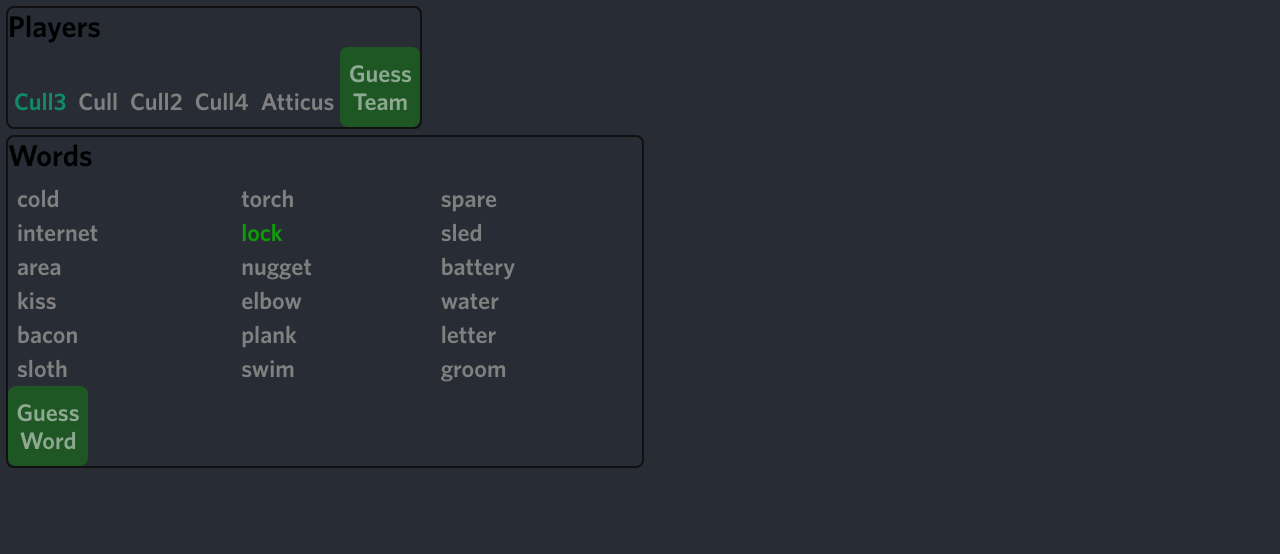
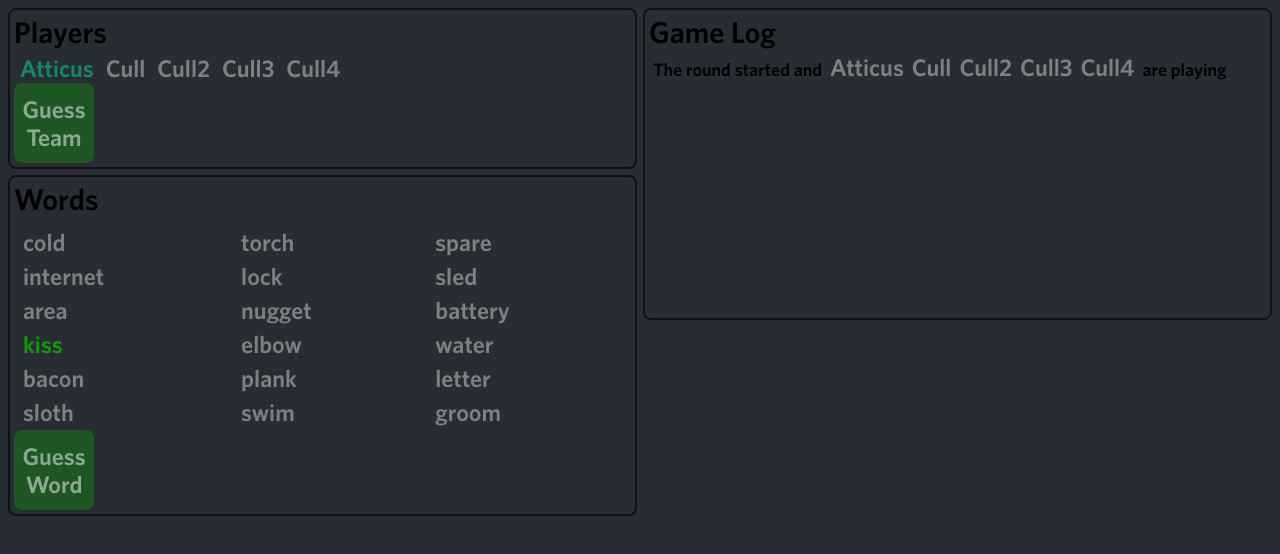
Before and after one commit to atticuscull-zz/atticuscull.github.io, a React (Create React App) app: page / in a window 1280 px wide. Both pictures are taken after a click on the button "Start Round". Shown: the top 554 px of the page. Built offline with nearby package versions, Linux system fonts and the light colour scheme.

Commit message:
B11 Add game log

```diff
--- a/src/App.css
+++ b/src/App.css
@@ -2,7 +2,6 @@
   text-align: left;
   background-color: #282c34;
   min-height: 100vh;
-  padding: 6px
 }
 
 .App-logo {
@@ -66,6 +65,22 @@
   border-style: solid;
   border-radius: 8px;
   margin-bottom: 6px;
+  width: 100%;
+  padding: 4px;
+}
+
+.gamelog {
+  background-color: #282c34;
+  display: inline-block;
+  border-width: 2px;
+  border-color: #111111;
+  border-style: solid;
+  border-radius: 8px;
+  margin-bottom: 6px;
+  width: 100%;
+  height: 300px;
+  padding: 4px;
+  overflow-y: auto;
 }
 
 .wordlist {
@@ -76,7 +91,23 @@
   border-style: solid;
   border-radius: 8px;
   margin-bottom: 6px;
+  width: 100%;
+  padding: 4px;
+}
+
+.game {
+  display: flex;
+  padding: 8px;
+  padding-right: 20px;
+}
+
+.leftside {
+  margin-right: 18px;
   width: 50%;
+}
+
+.rightside {
+  width: 50%
 }
 
 .header {
@@ -90,6 +121,20 @@ button:focus {
   outline: 0;
 }
 
+.gamelog::-webkit-scrollbar {
+  width: 10px;
+
+}
+
+.gamelog::-webkit-scrollbar-track {
+    border-radius: 10px;
+}
+
+.gamelog::-webkit-scrollbar-thumb {
+    border-radius: 10px;
+    background-color: #444444;
+}
+
 .guessButton {
   display: inline-block;
   border-radius: 8px;
@@ -98,6 +143,43 @@ button:focus {
   height: 80px;
   font-family: "Whitney";
   font-size: 24px;
+}
+
+.logtext {
+  display: inline-block;
+  font-size: 18px;
+  font-family: "Whitney";
+  margin: 4px;
+  margin-top: 0px;
+  margin-bottom: 0px;
+}
+
+.logplayer {
+  border: 0px solid #000000;
+  font-size: 24px;
+  font-family: "Whitney";
+  display: inline-block;
+  margin: 4px;
+  margin-top: 0px;
+  margin-bottom: 0px;
+  color: #808080;
+}
+
+.logword {
+  border: 0px solid #000000;
+  font-size: 24px;
+  font-family: "Whitney";
+  display: inline-block;
+  margin: 4px;
+  margin-top: 0px;
+  margin-bottom: 0px;
+  color: #808080;
+}
+
+.rounddivider {
+  border: 1px solid black;
+  margin-left: 4px;
+  margin-right: 4px;
 }
 
 .App-link {
--- a/src/myStuff/Game.js
+++ b/src/myStuff/Game.js
@@ -2,6 +2,7 @@ import React, { useState } from "react";
 import Wordlist from "./Wordlist";
 import Playerlist from "./Playerlist";
 import wordlist2000 from "./Constants/wordlist";
+import GameLog from "./GameLog";
 
 function generateRandomWordSet(numberOfWords, list){
   if(numberOfWords === 1){
@@ -39,6 +40,8 @@ function Game(props) {
     }]);
   const thisPlayer = 0;
   const [gameRunning, setGameRunning] = useState(false);
+  const [teamShibboleths, setTeamShibboleths] = useState([]);
+  const [history, setHistory] = useState([]);
 
   function newWordSet() {
     let L = generateRandomWordSet(18, wordlist2000.split(","))
@@ -80,6 +83,7 @@ function Game(props) {
     w2 += (w2>=w1);
     w1 = words[w1];
     w2 = words[w2];
+    setTeamShibboleths([w1, w2]);
     let newList = [];
     newTeams[0].forEach((p)=>{
       p.shibboleth = w1;
@@ -89,11 +93,11 @@ function Game(props) {
       p.shibboleth = w2;
       newList.push(p);
     });
-
-    setPlayerlist(newList);
+    let P = playerlist.map(e => e.name);
+    setPlayerlist(newList.sort((a, b) => P.indexOf(a.name) - P.indexOf(b.name) ));
   }
 
-  function onStartRound(){
+  function onStartRound() {
     setPlayerlist(playerlist.map(function(e) {
       let newE = e
       newE.active = true;
@@ -101,29 +105,82 @@ function Game(props) {
     }));
     randomizeTeams(newWordSet());
     setGameRunning(true);
+    addMessage([{
+      type: "RS",
+      parts: {
+        players: playerlist.map(e=>e.name),
+        words: []
+      }
+    }])
+  }
+
+  function endRound(win) {
+    setGameRunning(false);
+    setPlayerlist(playerlist.map(function (e) {
+      let newE = e
+      newE.active = false;
+      return newE
+    }));
+    let Teams = playerlist.reduce((a, e)=> {
+      if(!a.includes(e.shibboleth)){
+        return a.concat([e.shibboleth]);
+      }
+      return a
+    }, [playerlist[thisPlayer].shibboleth]);
+    return({
+      type: "RO",
+      parts: {
+        players: playerlist.map(e => e.name),
+        words: [win? Teams[0]: Teams[1]]
+      }
+    })
+  }
+
+  function addMessage(messages) {
+    let h = [];
+    h.push(...history);
+    let m = messages;
+    m.map(e=>{
+      e.index = history.length + m.indexOf(e)
+      return e
+    });
+    h.push(...m);
+    setHistory(h);
   }
 
   return(
     <div className="game">
-      <div>
+      <div className="leftside">
         <Playerlist
           playerlist={playerlist}
           player={playerlist[thisPlayer]}
           gameRunning={gameRunning}
+          onClick={(guessedPlayers)=>{
+            let P = playerlist.map(e => e.name);
+            addMessage([{ type: "TG", parts: { players: [playerlist[thisPlayer].name, ...guessedPlayers.sort((a, b) => P.indexOf(a) - P.indexOf(b))], words: [] } }]);
+          }}
         />
-      </div>
-      <div>
         <Wordlist
           wordlist={wordlist}
           player={playerlist[thisPlayer]}
           gameRunning={gameRunning}
+          onClick={(h)=>{
+            addMessage([
+              { type: "WG", parts: { players: [playerlist[thisPlayer].name], words: [h] } },
+              endRound(teamShibboleths.includes(h) && playerlist[thisPlayer].shobboleth !== h)
+            ]);
+          }}
         />
+        {gameRunning || (
+          <button onClick={() => onStartRound()} className="start-button">
+            Start Round
+          </button>)
+        }
       </div>
-      {gameRunning || (
-        <button onClick={() => onStartRound()} className="start-button">
-          Start Round
-        </button>)
-      }
+      <div className="rightside">
+        <GameLog history={history} />
+      </div>
+
 
     </div>
   )
--- /dev/null
+++ b/src/myStuff/GameLog.js
@@ -0,0 +1,21 @@
+import React, { useEffect, useState } from "react";
+import Message from "./Message";
+
+function GameLog(props) {
+  const [history, setHistory] = useState(props.history);
+
+  useEffect(()=>{
+    setHistory(props.history);
+  },[setHistory, props, history]);
+
+  return(
+    <div className="gamelog">
+      <p className="header">Game Log</p>
+      <div>
+        {history.map(e=><Message type={e.type} parts={e.parts} key={e.index}/>)}
+      </div>
+    </div>
+  )
+}
+
+export default GameLog;
--- a/src/myStuff/GuessTeamButton.js
+++ b/src/myStuff/GuessTeamButton.js
@@ -8,13 +8,16 @@ function GuessTeamButton(props) {
   },[setAvailable, props])
 
   return (
+    <div>
       <button
         className="guessButton"
         style={{
           background: available ? styles.guessTeam.activeBG : styles.guessTeam.inactiveBG,
           color: available ? styles.guessTeam.activeTextColor : styles.guessTeam.inactiveTextColor
         }}
+        onClick={()=>props.onClick()}
       >Guess Team</button>
+    </div>
   )
 }
 
--- a/src/myStuff/GuessWordButton.js
+++ b/src/myStuff/GuessWordButton.js
@@ -14,6 +14,7 @@ function GuessWordButton(props) {
         background: available ? styles.guessTeam.activeBG : styles.guessTeam.inactiveBG,
         color: available ? styles.guessTeam.activeTextColor : styles.guessTeam.inactiveTextColor
       }}
+      onClick={props.onClick}
     >Guess Word</button>
   )
 }
--- /dev/null
+++ b/src/myStuff/Message.js
@@ -0,0 +1,45 @@
+import React, { useEffect, useState } from "react";
+
+function Message(props) {
+  const [messageType, setMessageType] = useState(props.type);
+  const [messageParts, setMessageParts] = useState(props.parts);
+  useEffect(() => {
+    setMessageType(props.type);
+    setMessageParts(props.parts);
+  }, [setMessageType, setMessageParts, props]);
+
+  return (
+    <div
+      className="message"
+    >
+      {(messageType === "WG")&& <div>
+        <p className="logplayer">{messageParts.players[0]}</p>
+        <p className="logtext"> guessed that </p>
+        <p className="logword">{messageParts.words[0]}</p>
+        <p className="logtext"> was the other team's word</p>
+      </div>}
+      {(messageType === "TG") && <div>
+        <p className="logplayer">{messageParts.players[0]}</p>
+        <p className="logtext"> guessed that </p>
+        <p className="logplayer">{messageParts.players[1]}</p>
+        <p className="logtext"> and </p>
+        <p className="logplayer">{messageParts.players[2]}</p>
+        <p className="logtext"> were on their team</p>
+      </div>}
+      {(messageType === "RO") && <div>
+        <p className="logtext">The round ended and team </p>
+        <p className="logword">{messageParts.words[0]}</p>
+        <p className="logtext"> wins!</p>
+        <hr className="rounddivider"/>
+      </div>}
+      {(messageType === "RS") && <div>
+        <p className="logtext">The round started and </p>
+        {messageParts.players.map(e=><p className="logplayer" key={e}>{e}</p>)}
+        <p className="logtext">are playing</p>
+      </div>}
+    </div>
+  )
+
+}
+
+export default Message;
--- a/src/myStuff/Player.js
+++ b/src/myStuff/Player.js
@@ -24,7 +24,7 @@ function Player(props){
       onClick={()=>{
         if(active){
           setHighlighted(!highlighted);
-          props.changeHighlightCount(Math.pow(-1, highlighted+0));
+          props.changeHighlightCount(Math.pow(-1, highlighted+0), props.name);
         }
       }}
       style={{ color: currentColor }}
--- a/src/myStuff/Playerlist.js
+++ b/src/myStuff/Playerlist.js
@@ -6,8 +6,9 @@ import styles from "./Constants/styles";
 function Playerlist (props) {
   const [players, setPlayers] = useState(props.playerlist);
   const [highlightCount, setHighlightCount] = useState(0);
-  const [guessAvaialbe, setGuessAvailable] = useState(false);
+  const [guessAvailable, setGuessAvailable] = useState(false);
   const [gameRunning, setGameRunning] = useState(props.gameRunning);
+  const [highlightList, setHighlightList] = useState([]);
 
   function renderPlayer(inPlayer) {
     let isThisPlayer = (props.player.name === inPlayer.name);
@@ -21,7 +22,22 @@ function Playerlist (props) {
         color={isThisPlayer ? thisPlayerColor : defaultColor}
         highlightColor={isThisPlayer ? thisPlayerColor : highlightColor}
         key={inPlayer.name}
-        changeHighlightCount={(n) => { setHighlightCount(highlightCount + n*(!isThisPlayer)) }}
+        changeHighlightCount={(n, name) => {
+          if(!isThisPlayer){
+            setHighlightCount(highlightCount + n);
+
+            var h = [];
+            if (highlightList.includes(name)) {
+              let I = highlightList.indexOf(name);
+              h = highlightList.slice(0, I).concat(highlightList.slice(I + 1, highlightList.length));
+            } else {
+              h = [].concat(highlightList);
+              h.push(name);
+            }
+            setHighlightList(h);
+          }
+
+        }}
         active={true}
 
       />)
@@ -59,7 +75,7 @@ function Playerlist (props) {
     >
       <p className="header">Players</p>
       {players.map(e=> renderPlayer(e))}
-      {gameRunning && <GuessTeamButton available={guessAvaialbe}/>}
+      {gameRunning && <GuessTeamButton onClick={guessAvailable? ()=>props.onClick(highlightList): ()=>{}} available={guessAvailable}/>}
     </div>
   )
 }
--- a/src/myStuff/Wordlist.js
+++ b/src/myStuff/Wordlist.js
@@ -47,14 +47,15 @@ function Wordlist (props) {
   useEffect(() => {
     setWords(props.wordlist);
     setGameRunning(props.gameRunning);
-  }, [setGameRunning, setWords, props]);
-
-  //const wordCols = columnBreak(words);
+    if(!props.gameRunning){
+      setHighlightedWord("");
+    }
+  }, [setHighlightedWord, setGameRunning, setWords, props]);
 
   return (
     <div className="wordlist">
       <p className="header">Words</p>
-      <table style={{width: "100%"}}>
+      {gameRunning && <table style={{width: "100%"}}>
         <thead>
           <tr>
             <th></th>
@@ -65,8 +66,8 @@ function Wordlist (props) {
         <tbody>
           {rowBreak(words).map(e=> <tr key={e[0]}>{e.map(f=>renderWord(f))}</tr>)}
         </tbody>
-      </table>
-      {gameRunning && <GuessWordButton available={(highlightedWord != "")}/>}
+      </table>}
+      {gameRunning && <GuessWordButton onClick = {(highlightedWord === "")? ()=>{}: ()=>{props.onClick(highlightedWord)}} available={(highlightedWord !== "")}/>}
 
     </div>
   )
```
Lines whose indentation alone changed are shown as unchanged.
